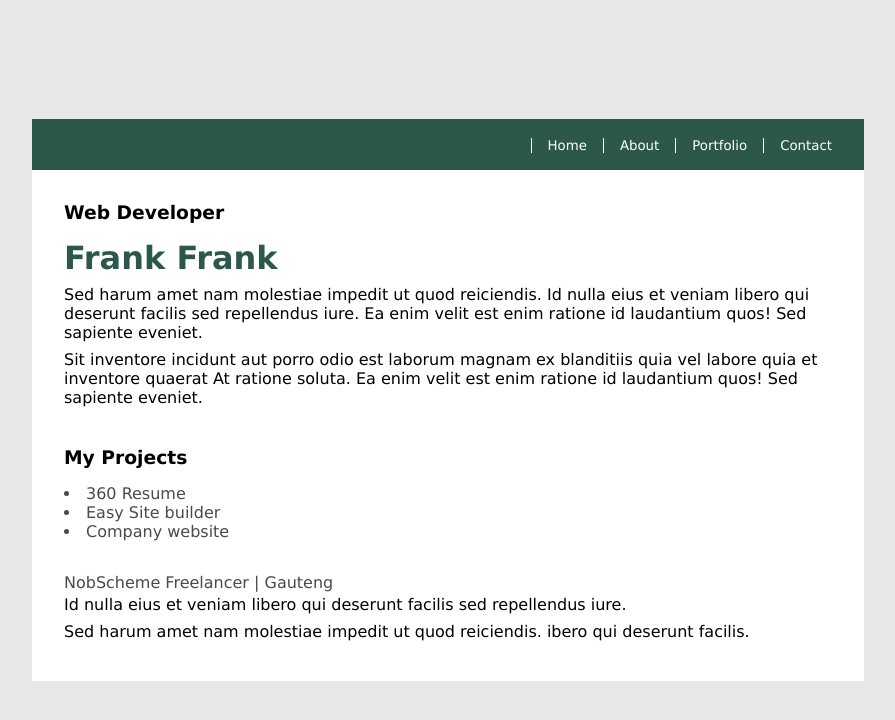
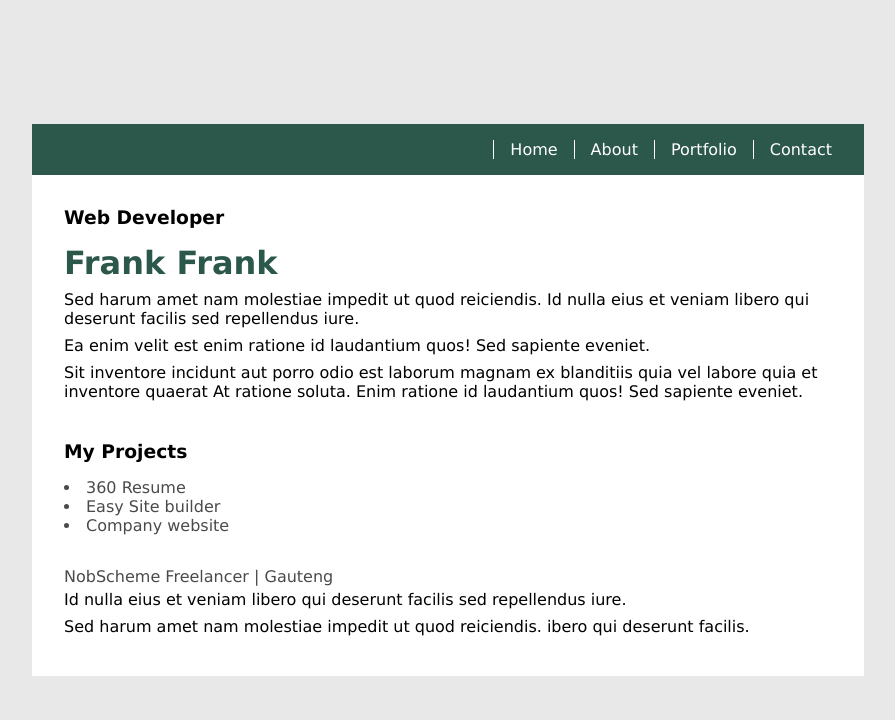
Before and after one commit to thembalakhe/portfolio-website, an Angular app: page /home in a window 1280 px wide. Shown: the top 720 px of the page, without its empty margins (192-1087 px from the left). Built offline with nearby package versions, Linux system fonts and the light colour scheme.

Commit message:
updated content and styling

```diff
--- a/src/app/components/Layouts/nav/nav.component.html
+++ b/src/app/components/Layouts/nav/nav.component.html
@@ -1,10 +1,10 @@
 <main>
   <nav>
-    <small>
+
       <a routerLink="">Home</a>
       <a routerLink="/about">About</a>
       <a routerLink="/portfolio">Portfolio</a>
       <a routerLink="/contact">Contact</a>
-    </small>
+
   </nav>
 </main>
--- a/src/app/components/Pages/about/about.component.html
+++ b/src/app/components/Pages/about/about.component.html
@@ -5,10 +5,11 @@
       Sed harum amet nam molestiae impedit ut quod reiciendis. Id nulla eius et veniam libero qui deserunt facilis sed
       repellendus iure. Sit inventore incidunt aut porro odio est laborum magnam ex blanditiis quia vel labore quia et inventore quaera.</p>
     <p>
-      Sed harum amet nam molestiae impedit ut quod reiciendis. Ea enim velit est enim ratione id laudantium quos! Sed sapiente eveniet aut similique dolore qui aspernatur optio.
+      Sed harum amet nam molestiae impedit ut quod reiciendis. Ea enim velit est enim ratione id laudantium quos! Sed sapiente eveniet aut similique dolore qui aspernatur optio.</p>
+    <p>
       Qui quam optio aut magni nemo qui animi internos ut repudiandae odio. Eos perspiciatis enim cum maiores quia qui</p>
     <p>
-      Ea enim velit est enim ratione id laudantium quos! Sed sapiente eveniet aut similique dolore qui aspernatur optio.
+      Ea enim velit est enim ratione id laudantium quos! Sed sapiente eveniet aut aspernatur optio.
       Qui quam optio aut magni nemo qui animi internos ut repudiandae odio.</p>
   </div>
   <div class="projects">
--- a/src/app/components/Pages/contact/contact.component.css
+++ b/src/app/components/Pages/contact/contact.component.css
@@ -61,5 +61,5 @@ a { color: #2c584b;}
   input,
   textarea {  min-width: 100%;}
 
-  button {  width: 35%;}
+  button {  width: 35%; color: #ffffff;}
 }
--- a/src/app/components/Pages/home/home.component.html
+++ b/src/app/components/Pages/home/home.component.html
@@ -3,12 +3,12 @@
     <h3>Web Developer</h3>
     <h1>Frank Frank</h1>
     <p>
-      Sed harum amet nam molestiae impedit ut quod reiciendis. Id nulla eius et veniam libero qui deserunt facilis sed
-      repellendus iure. Ea enim velit est enim ratione id laudantium quos! Sed sapiente eveniet.</p>
+      Sed harum amet nam molestiae impedit ut quod reiciendis. Id nulla eius et veniam libero qui deserunt facilis sed repellendus iure.</p>
+    <p>
+      Ea enim velit est enim ratione id laudantium quos! Sed sapiente eveniet.</p>
     <p>
       Sit inventore incidunt aut porro odio est laborum magnam ex blanditiis quia vel labore quia et
-      inventore quaerat At ratione soluta.
-      Ea enim velit est enim ratione id laudantium quos! Sed sapiente eveniet.</p>
+      inventore quaerat At ratione soluta. Enim ratione id laudantium quos! Sed sapiente eveniet.</p>
   </div>
   <div>
     <h3>My Projects</h3>
```
